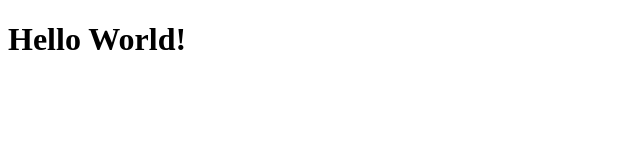
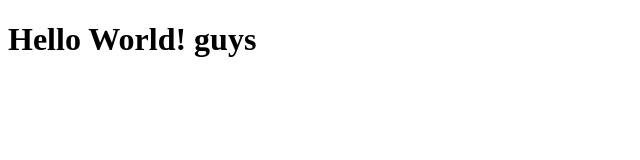
Before and after one commit to jlukasss/RevoU_Test_Day1, a plain HTML site: page index.html in a window 1280 px wide. Shown: the whole page, without its empty margins (0-640 px from the left). Drawn offline with Linux system fonts and the light colour scheme.

Commit message:
Update wording

```diff
--- a/index.html
+++ b/index.html
@@ -4,6 +4,6 @@
         <title> Test </title>
     </head>
     <body>
-        <h1>Hello World!</h1>
+        <h1>Hello World! guys</h1>
     </body>
 </html>
```
